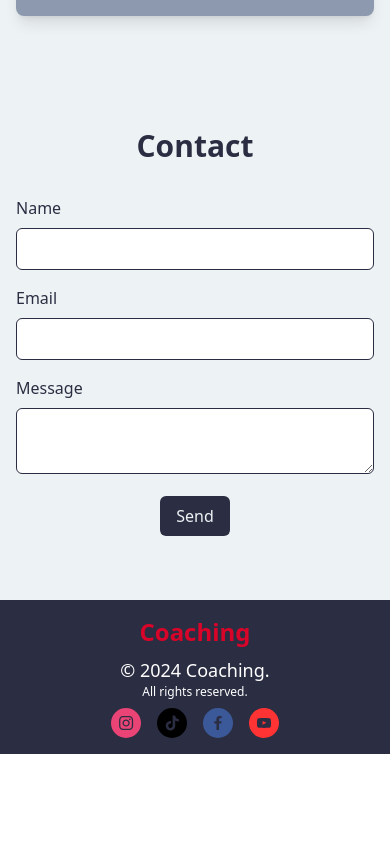
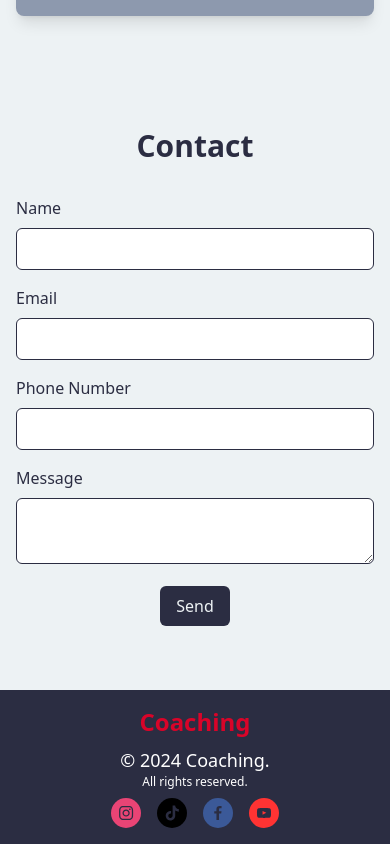
Before and after one commit to mihaialex03/website-tailwind, a React (Create React App) app: page / in a window 390 px wide. Shown: the part 3024-3868 px from the top of the page. Before the commit the page ends 3778 px from the top, so only its background shows below. Built offline with nearby package versions, Linux system fonts and the light colour scheme.

Commit message:
phone number field added

```diff
--- a/src/components/Contact.jsx
+++ b/src/components/Contact.jsx
@@ -13,6 +13,7 @@ export const Contact = () => {
   const [formData, setFormData] = useState({
     user_name: "",
     user_email: "",
+    phone_number: "",
     message: "",
   });
 
@@ -48,7 +49,12 @@ export const Contact = () => {
           setNotificationType("success");
           setNotificationMessage("Message has been sent");
 
-          form.current.reset();
+          setFormData({
+            user_name: "",
+            user_email: "",
+            phone_number: "",
+            message: "",
+          });
         },
         (error) => {
           console.log("FAILED...", error.text);
@@ -58,13 +64,13 @@ export const Contact = () => {
         }
       );
   };
-
   const handleInputChange = (e) => {
     const { name, value } = e.target;
     setFormData((prevState) => ({
       ...prevState,
       [name]: value,
     }));
+
   };
 
   useEffect(() => {
@@ -108,6 +114,19 @@ export const Contact = () => {
             />
           </div>
           <div className="mb-4">
+            <label className="block mb-2 text-primary">Phone Number</label>
+            <input
+              type="tel"
+              name="phone_number"
+              value={formData.phone_number}
+              onChange={handleInputChange}
+              className="w-full border border-primary rounded-md px-4 py-2"
+              pattern="[0-9]{10}"
+              title="Please enter a 10-digit phone number"
+              required
+            />
+          </div>
+          <div className="mb-4">
             <label className="block mb-2 text-primary">Message</label>
             <textarea
               name="message"
```
